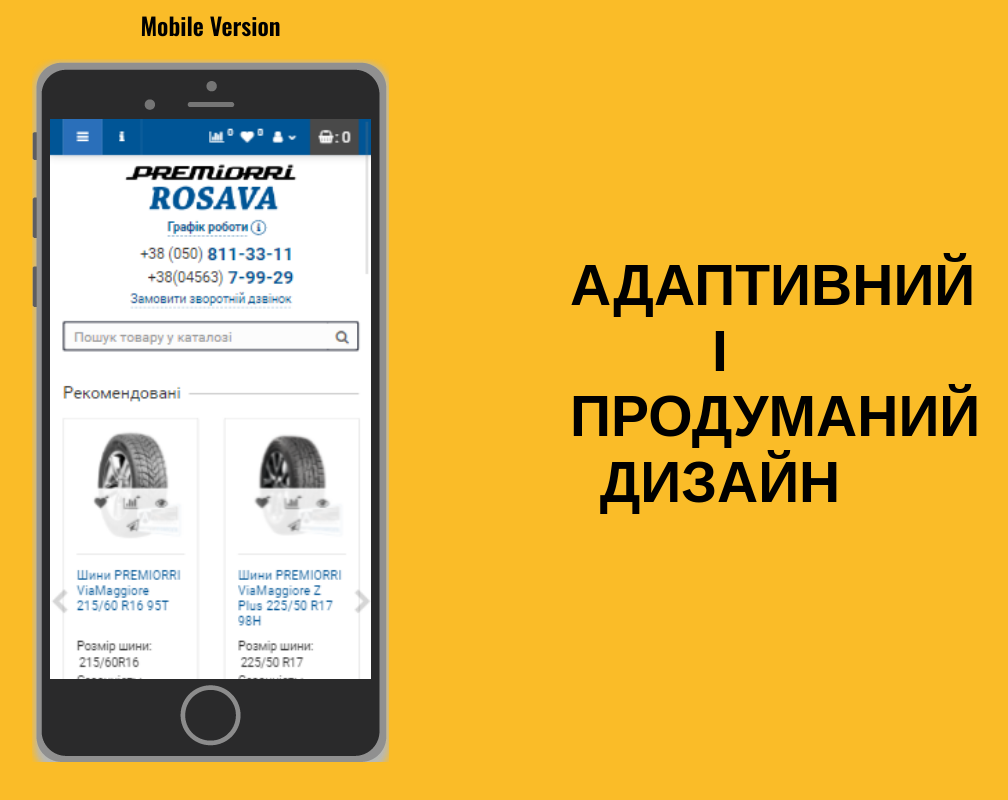
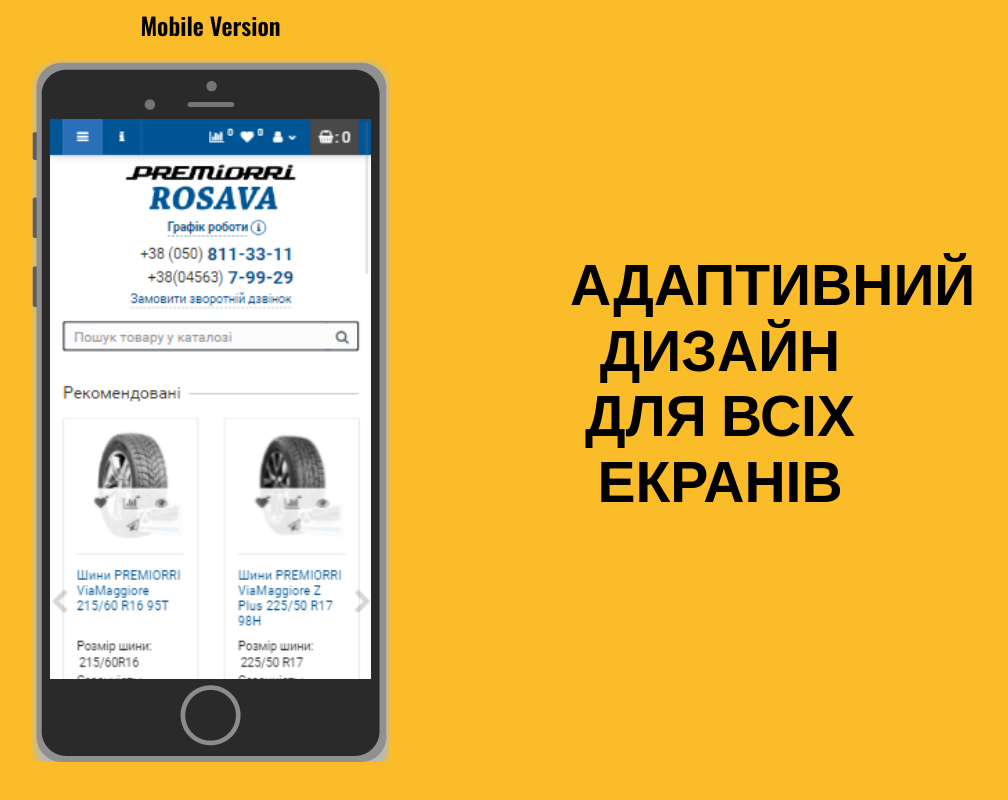
Before and after one commit to akulyhin/rosava, a plain HTML site: page index.html in a window 1280 px wide. Shown: the part 873-1673 px from the top of the page, without its empty margins (189-1197 px from the left). Drawn offline with nearby package versions, Linux system fonts and the light colour scheme.

Commit message:
Last updates

```diff
--- a/index.html
+++ b/index.html
@@ -56,7 +56,7 @@
             </div>
           </div>
           <div class="hero-text">
-            <h2>Адаптивний і продуманий дизайн</h2>
+            <h2>Адаптивний дизайн для всіх екранів</h2>
           </div>
         </div>
       </div>
```
